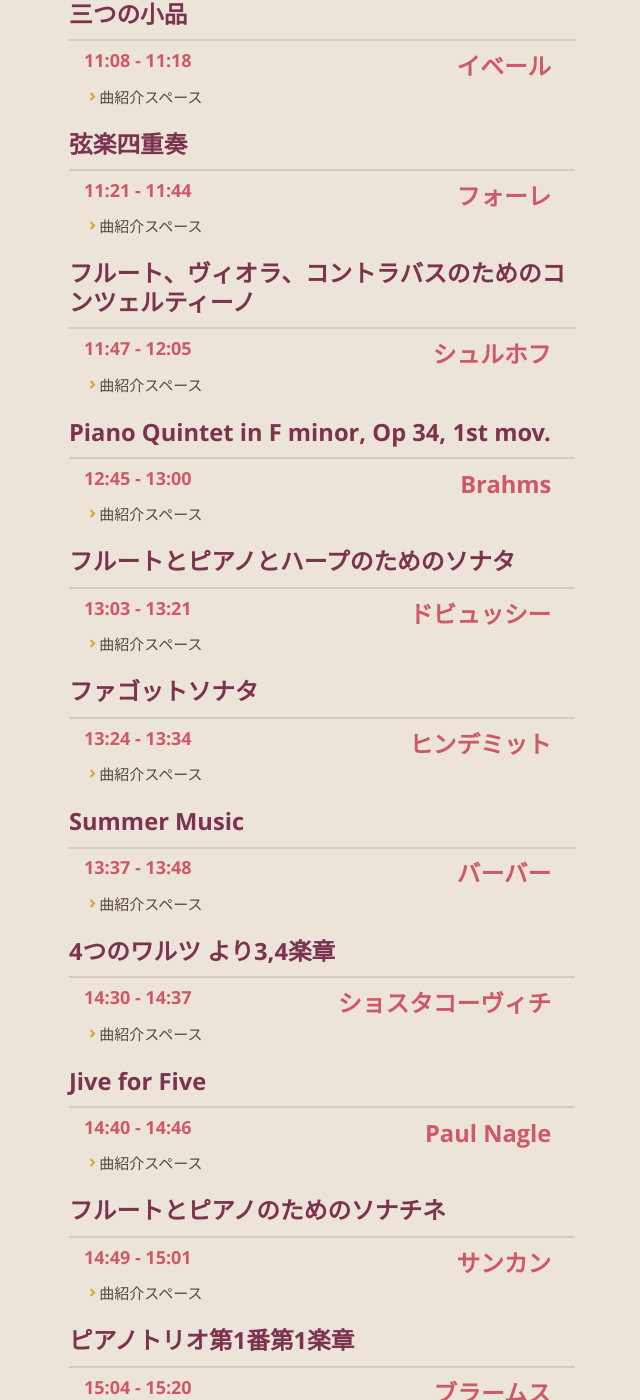
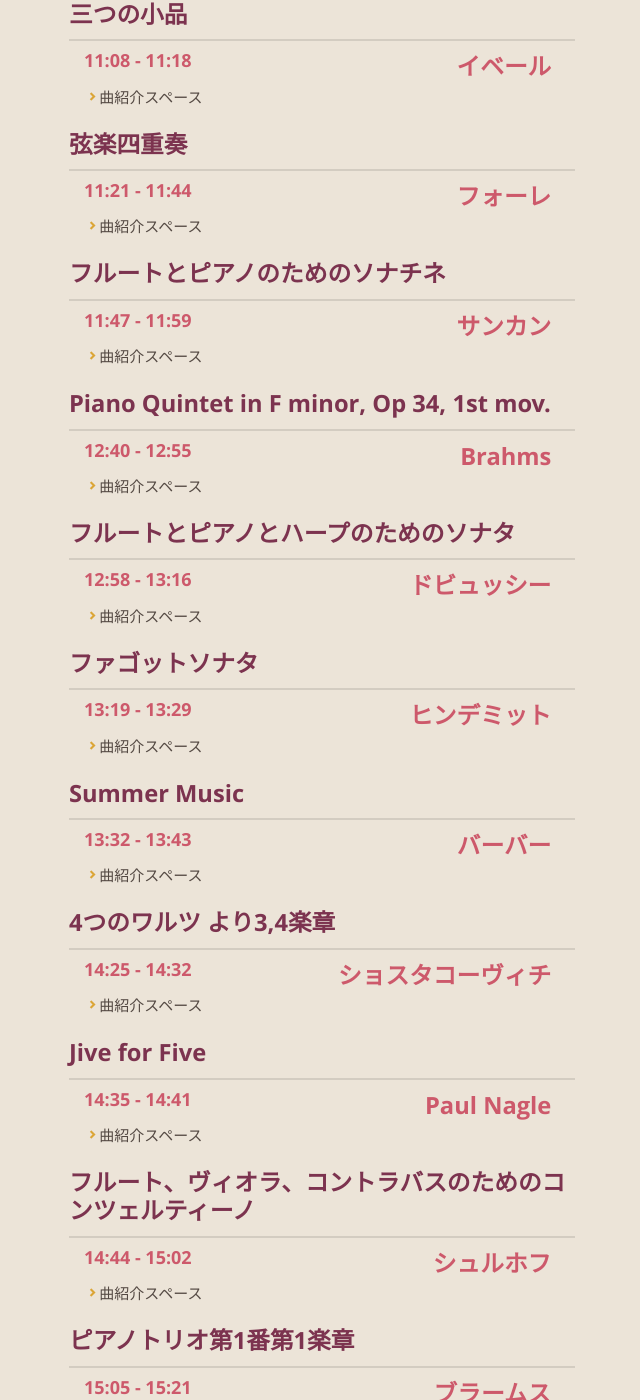
Before and after one commit to Ensemble-Project/Ensemble-Project.github.io, a Jekyll site: the page built from introduction.md, in a window 1280 px wide and 1400 px high, scrolled down 852 px. Shown: the whole window, without its empty margins (318-958 px from the left). Built offline with Jekyll 4.4.1, drawn with Linux system fonts in a browser that asks for light colours; our own code applies the rules of GitHub Pages for plain Markdown files; some of the changed text lies outside the part shown.

Commit message:
exchange the order Sancan <-> Schulhoff

```diff
--- a/introduction.md
+++ b/introduction.md
@@ -27,54 +27,54 @@
 ###### 11:21 - 11:44
 * 曲紹介スペース
 
-## フルート、ヴィオラ、コントラバスのためのコンツェルティーノ
-#### シュルホフ
-###### 11:47 - 12:05
+## フルートとピアノのためのソナチネ
+#### サンカン
+###### 11:47 - 11:59
 * 曲紹介スペース
 
 ## Piano Quintet in F minor, Op 34, 1st mov.
 #### Brahms
-###### 12:45 - 13:00
+###### 12:40 - 12:55
 * 曲紹介スペース
 
 ## フルートとピアノとハープのためのソナタ
 #### ドビュッシー
-###### 13:03 - 13:21
+###### 12:58 - 13:16
 * 曲紹介スペース
 
 ## ファゴットソナタ
 #### ヒンデミット
-###### 13:24 - 13:34
+###### 13:19 - 13:29
 * 曲紹介スペース
 
 ## Summer Music
 #### バーバー
-###### 13:37 - 13:48
+###### 13:32 - 13:43
 * 曲紹介スペース
 
 ## 4つのワルツ より3,4楽章
 #### ショスタコーヴィチ
-###### 14:30 - 14:37
+###### 14:25 - 14:32
 * 曲紹介スペース
 
 ## Jive for Five
 #### Paul Nagle
-###### 14:40 - 14:46
+###### 14:35 - 14:41
 * 曲紹介スペース
 
-## フルートとピアノのためのソナチネ
-#### サンカン
-###### 14:49 - 15:01
+## フルート、ヴィオラ、コントラバスのためのコンツェルティーノ
+#### シュルホフ
+###### 14:44 - 15:02
 * 曲紹介スペース
 
 ## ピアノトリオ第1番第1楽章
 #### ブラームス
-###### 15:04 - 15:20
+###### 15:05 - 15:21
 * 曲紹介スペース
 
 ## 夏山の一日
 #### ボザ
-###### 15:23 - 15:33
+###### 15:24 - 15:34
 * 曲紹介スペース
 
 ## 交響曲第45番『告別』
```
